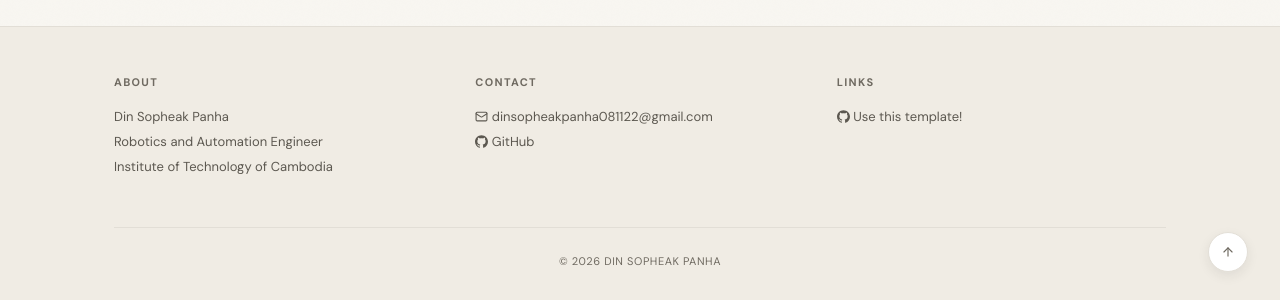
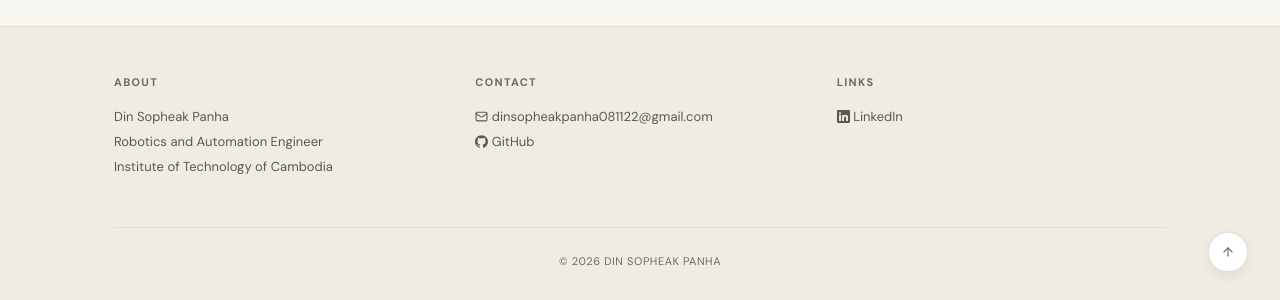
Before and after one commit to din-sopheak-panha/din-sopheak-panha.github.io, a Jekyll site: the page built from _pages/home.md, in a window 1280 px wide and 900 px high, scrolled down 1597 px. Shown: the part 596-896 px from the top of the window. Built offline with Jekyll 4.4.1, drawn with Linux system fonts in a browser that asks for light colours.

Commit message:
Update footer.html

```diff
--- a/_includes/footer.html
+++ b/_includes/footer.html
@@ -11,7 +11,7 @@
     <div>
       <h2 class="footer-heading">Contact</h2>
       <p>
-        <a href="mailto:{{ site.email }}">{% include icon.html name="envelope" %} {{ site.email }}</a><br>
+        <a href="mailto:{{ site.email }}" style="white-space: nowrap;">{% include icon.html name="envelope" %} {{ site.email }}</a><br>
         {% if site.links.github and site.links.github != "" %}<a href="{{ site.links.github }}">{% include icon.html name="github" %} GitHub</a><br>{% endif %}
       </p>
     </div>
@@ -20,7 +20,7 @@
       <p>
         {% if site.links.google_scholar and site.links.google_scholar != "" %}<a href="{{ site.links.google_scholar }}">{% include icon.html name="google-scholar" %} Google Scholar</a><br>{% endif %}
         {% if site.links.researchgate and site.links.researchgate != "" %}<a href="{{ site.links.researchgate }}">{% include icon.html name="researchgate" %} ResearchGate</a><br>{% endif %}
-        <a href="https://github.com/sbryngelson/academic-website-template">{% include icon.html name="github" %} Use this template!</a>
+        {% if site.links.linkedin and site.links.linkedin != "" %}<a href="{{ site.links.linkedin }}">{% include icon.html name="linkedin" %} LinkedIn</a><br>{% endif %}
       </p>
     </div>
   </div>
```
